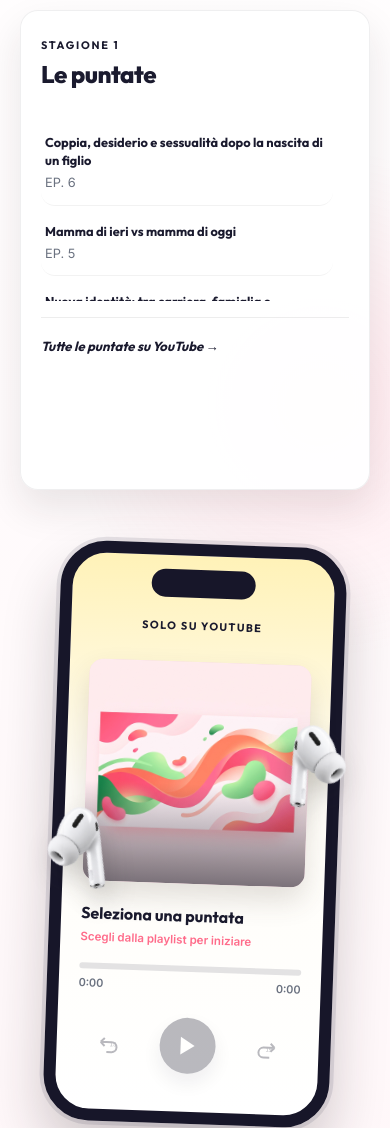
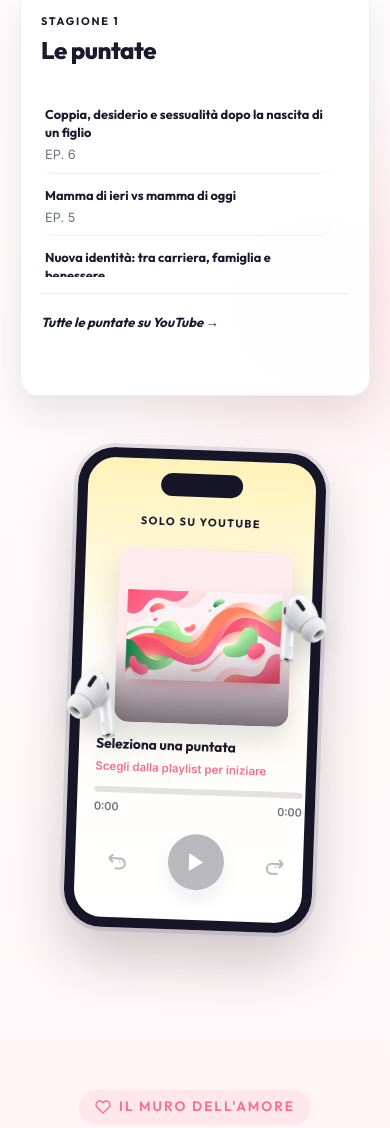
Before and after one commit to Demma-prog/call-me-mamma-website, a website: page index.html in a window 390 px wide. Shown: the part 6152-7280 px from the top of the page. Drawn offline with Linux system fonts and the light colour scheme; no server answers.

Commit message:
Compact player reference composition

```diff
--- a/styles.css
+++ b/styles.css
@@ -340,24 +340,24 @@
 }
 
 .audio-player {
-  grid-template-columns: minmax(0, 1fr) 390px;
+  grid-template-columns: minmax(0, 1fr) 290px;
   grid-template-areas: "playlist phone";
-  gap: clamp(44px, 7vw, 96px);
-  align-items: center;
-  max-width: 1080px;
+  gap: clamp(24px, 3vw, 38px);
+  align-items: center;
+  max-width: 860px;
   overflow: visible;
   border: 0;
   border-radius: 0;
   background: transparent;
   box-shadow: none;
-  padding: 36px 28px 56px;
+  padding: 12px 18px 32px;
 }
 
 .player-playlist-card {
   grid-area: playlist;
-  height: 560px;
-  min-height: 560px;
-  padding: 38px 42px 30px;
+  height: 420px;
+  min-height: 420px;
+  padding: 28px 30px 22px;
   border: 1px solid rgba(28, 27, 51, 0.07);
   border-radius: 18px;
   background: rgba(255,255,255,0.94);
@@ -381,7 +381,7 @@
 }
 
 .player-playlist-item {
-  padding: 13px 4px;
+  padding: 9px 4px;
   border-radius: 0;
 }
 
@@ -403,11 +403,11 @@
 .now-playing-card {
   grid-area: phone;
   justify-self: center;
-  width: 330px;
-  height: 650px;
-  padding: 60px 24px 24px;
-  border: 12px solid #171629;
-  border-radius: 46px;
+  width: 260px;
+  height: 500px;
+  padding: 50px 18px 18px;
+  border: 10px solid #171629;
+  border-radius: 38px;
   background: linear-gradient(180deg, #fff2b8 0%, #fffdf8 42%, #ffffff 100%);
   color: var(--dark);
   box-shadow:
@@ -423,8 +423,8 @@
   position: absolute;
   top: 14px;
   left: 50%;
-  width: 104px;
-  height: 28px;
+  width: 82px;
+  height: 23px;
   border-radius: 18px;
   background: #171629;
   transform: translateX(-50%);
@@ -450,14 +450,14 @@
 
 .now-playing-main {
   grid-template-columns: 1fr;
-  gap: 22px;
+  gap: 14px;
   min-height: 0;
-  padding-top: 20px;
+  padding-top: 12px;
 }
 
 .now-playing-cover {
   width: 100%;
-  max-width: 238px;
+  max-width: 174px;
   margin: 0 auto;
   border-radius: 14px;
   box-shadow: 0 14px 28px rgba(77, 62, 51, 0.16);
@@ -468,12 +468,12 @@
 }
 
 .now-playing-content {
-  gap: 17px;
+  gap: 10px;
 }
 
 .now-playing-card .player-track-title {
   color: var(--dark);
-  font-size: 1rem;
+  font-size: 0.86rem;
   line-height: 1.25;
   display: -webkit-box;
   -webkit-line-clamp: 2;
@@ -509,56 +509,56 @@
 
 .player-earbud {
   position: absolute;
-  width: 148px;
+  width: 112px;
   z-index: 5;
   filter: drop-shadow(0 12px 13px rgba(32, 28, 31, 0.20));
   pointer-events: none;
 }
 
 .player-earbud-left {
-  left: -78px;
-  top: 270px;
+  left: -58px;
+  top: 210px;
   transform: rotate(-24deg);
 }
 
 .player-earbud-right {
-  right: -80px;
-  top: 170px;
+  right: -60px;
+  top: 128px;
   transform: scaleX(-1) rotate(-18deg);
 }
 
 @media (max-width: 900px) {
   .audio-player {
-    grid-template-columns: minmax(0, 1fr) 320px;
+    grid-template-columns: minmax(0, 1fr) 270px;
     grid-template-areas: "playlist phone";
-    gap: 36px;
+    gap: 24px;
     padding-inline: 8px;
   }
 
   .player-playlist-card {
-    height: 520px;
-    min-height: 520px;
-    padding: 30px 26px 24px;
+    height: 420px;
+    min-height: 420px;
+    padding: 26px 24px 20px;
   }
 
   .now-playing-card {
-    width: 292px;
-    height: 590px;
-    padding: 56px 20px 20px;
+    width: 250px;
+    height: 480px;
+    padding: 48px 17px 17px;
   }
 
   .player-earbud {
-    width: 128px;
+    width: 102px;
   }
 
   .player-earbud-left {
-    left: -62px;
-    top: 250px;
+    left: -48px;
+    top: 205px;
   }
 
   .player-earbud-right {
-    right: -64px;
-    top: 160px;
+    right: -50px;
+    top: 122px;
   }
 }
 
@@ -578,8 +578,8 @@
   }
 
   .now-playing-card {
-    width: 310px;
-    height: 610px;
+    width: 260px;
+    height: 500px;
     transform: rotate(2deg);
   }
 }
@@ -590,28 +590,28 @@
   }
 
   .player-playlist-card {
+    height: 410px;
+    min-height: 410px;
+    padding: 26px 20px 20px;
+  }
+
+  .now-playing-card {
+    width: 248px;
     height: 480px;
-    min-height: 480px;
-    padding: 26px 20px 20px;
-  }
-
-  .now-playing-card {
-    width: 286px;
-    height: 580px;
   }
 
   .player-earbud {
-    width: 108px;
+    width: 90px;
   }
 
   .player-earbud-left {
-    left: -38px;
-    top: 245px;
+    left: -32px;
+    top: 205px;
   }
 
   .player-earbud-right {
-    right: -40px;
-    top: 155px;
+    right: -34px;
+    top: 122px;
   }
 }
 
@@ -1852,7 +1852,7 @@ p {
 
 .audio-player {
   display: grid;
-  grid-template-columns: minmax(0, 1fr) 390px;
+  grid-template-columns: minmax(0, 1fr) 290px;
   gap: var(--space-xl);
   align-items: center;
   max-width: 1080px;
@@ -2834,22 +2834,22 @@ textarea.form-control {
 .audio-player {
   grid-template-columns: minmax(0, 1fr) 390px;
   grid-template-areas: "playlist phone";
-  gap: clamp(44px, 7vw, 96px);
-  align-items: center;
-  max-width: 1080px;
+  gap: clamp(24px, 3vw, 38px);
+  align-items: center;
+  max-width: 860px;
   overflow: visible;
   border: 0;
   border-radius: 0;
   background: transparent;
   box-shadow: none;
-  padding: 36px 28px 56px;
+  padding: 12px 18px 32px;
 }
 
 .player-playlist-card {
   grid-area: playlist;
-  height: 560px;
-  min-height: 560px;
-  padding: 38px 42px 30px;
+  height: 420px;
+  min-height: 420px;
+  padding: 28px 30px 22px;
   border: 1px solid rgba(28, 27, 51, 0.07);
   border-radius: 18px;
   background: rgba(255,255,255,0.94);
@@ -2865,22 +2865,22 @@ textarea.form-control {
 }
 
 .player-playlist-item {
-  padding: 13px 4px;
+  padding: 9px 4px;
   margin-bottom: 4px;
 }
 
 @media (max-width: 900px) {
   .audio-player {
-    grid-template-columns: minmax(0, 1fr) 320px;
+    grid-template-columns: minmax(0, 1fr) 270px;
     grid-template-areas: "playlist phone";
-    gap: 36px;
+    gap: 24px;
     padding-inline: 8px;
   }
 
   .player-playlist-card {
-    min-height: 520px;
-    height: 520px;
-    padding: 30px 26px 24px;
+    min-height: 420px;
+    height: 420px;
+    padding: 26px 24px 20px;
   }
 }
 
@@ -2904,8 +2904,8 @@ textarea.form-control {
   }
 
   .player-playlist-card {
-    height: 480px;
-    min-height: 480px;
+    height: 410px;
+    min-height: 410px;
     padding: 26px 20px 20px;
   }
 }
```
